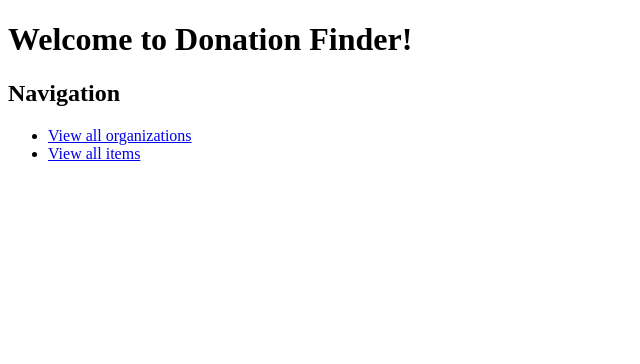
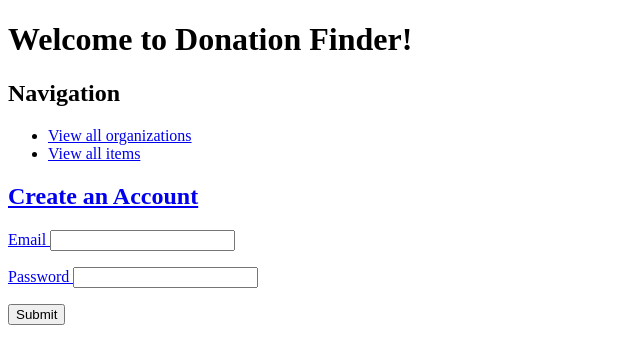
Before and after one commit to carriekuhlman/donation_site_project, a Flask app: page / in a window 1280 px wide. Shown: the top 364 px of the page, without its empty margins (0-640 px from the left). Run offline with Flask 2, Linux system fonts and the light colour scheme.

Commit message:
Updated base.html and homepage.html.

```diff
--- a/templates/base.html
+++ b/templates/base.html
@@ -10,6 +10,12 @@
         {% block head %}{% endblock %}
     </head>
     <body>
+        {% for msg in get_flashed_messages() %}
+            <p class="flash-msg">
+                {{ msg }}
+            </p>
+        {% endfor %}
+
         {% block body %}{% endblock %}
 
         {% block after_body %}{% endblock %}
--- a/templates/homepage.html
+++ b/templates/homepage.html
@@ -9,4 +9,19 @@
         <li><a href="/orgs">View all organizations</a></li>
         <li><a href="/items">View all items</li>
     </ul>
+
+    <h2>Create an Account</h2>
+    <form action="/users" method="POST">
+        <p>
+            Email <input type="text" name="email">
+        </p>
+
+        <p>
+            Password <input type="password" name="password">
+        </p>
+
+        <p>
+            <input type="submit">
+        </p>
+    </form>
 {% endblock %}
```
